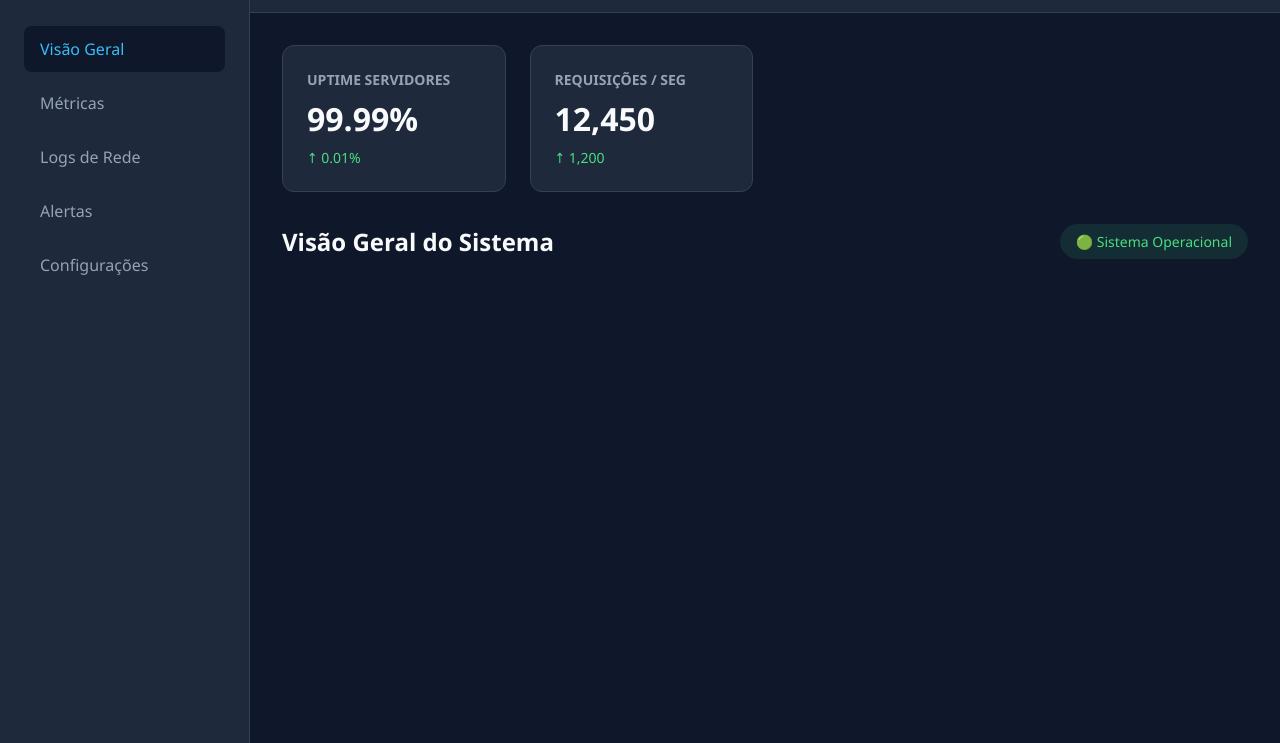
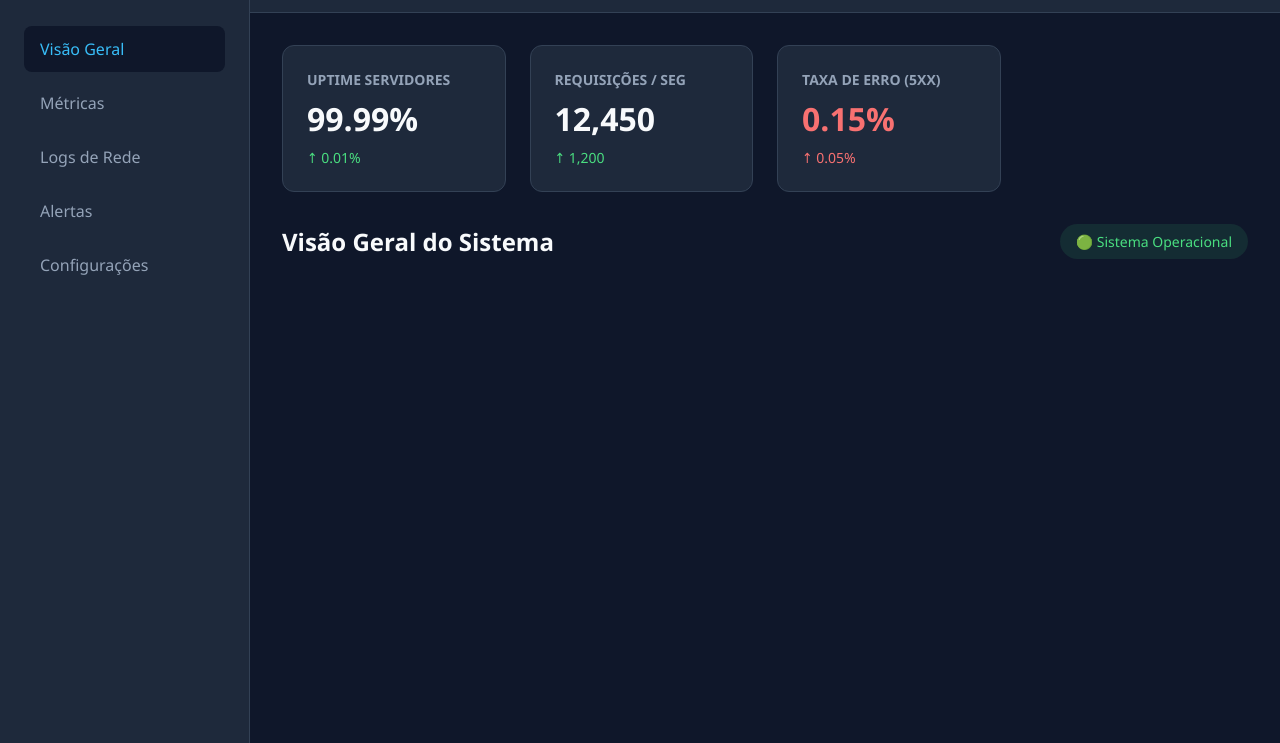
Before and after one commit to felipereis13/aponti-gitFlow, a website: page index.html in a window 1280 px wide. Shown: the part 57-800 px from the top of the page. Drawn offline with Linux system fonts and the light colour scheme.

Commit message:
adicao o card taxa de erro

```diff
--- a/index.html
+++ b/index.html
@@ -46,6 +46,11 @@
             <div class="value">12,450</div>
             <div class="trend positive">↑ 1,200</div>
           </div>
+          <div class="kpi-card">
+            <h3>Taxa de Erro (5xx)</h3>
+            <div class="value alert">0.15%</div>
+            <div class="trend danger">↑ 0.05%</div>
+          </div>
         </div>
         <div class="dashboard-header">
           <h2>Visão Geral do Sistema</h2>
--- a/style.css
+++ b/style.css
@@ -138,3 +138,11 @@ margin: 0.5rem 0;
 color: var(--accent-green);
 font-size: 0.875rem;
 }
+
+.kpi-card .value.alert {
+color: var(--accent-red);
+}
+.trend.danger {
+color: var(--accent-red);
+font-size: 0.875rem;
+}
```
